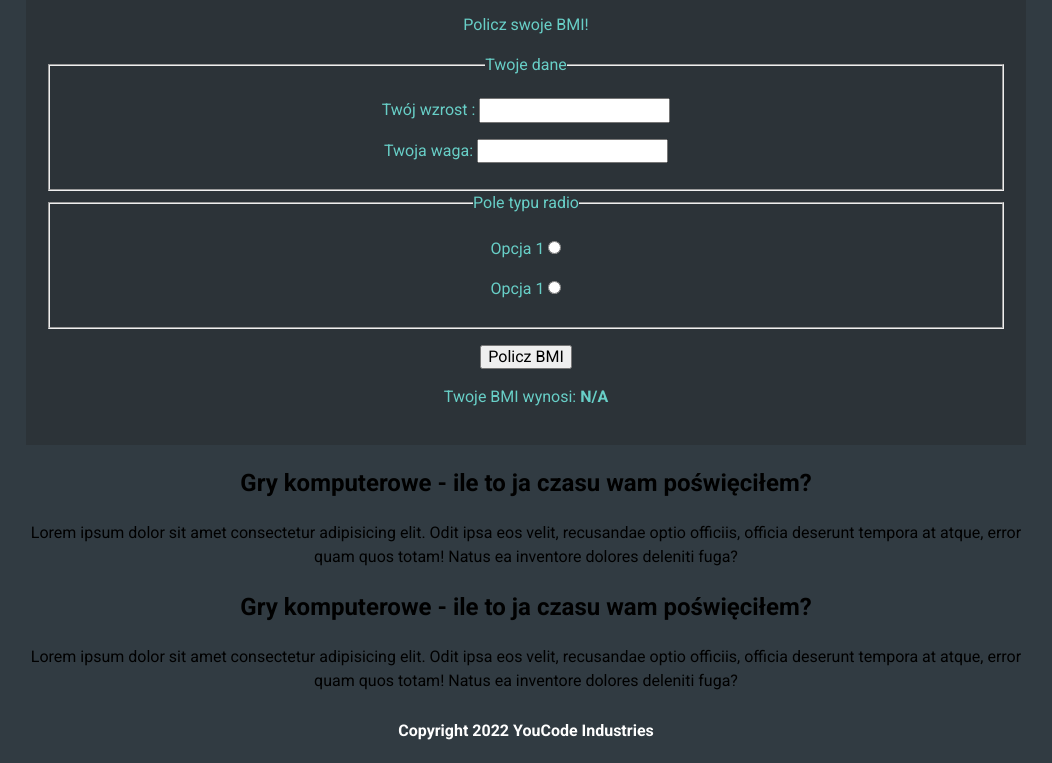
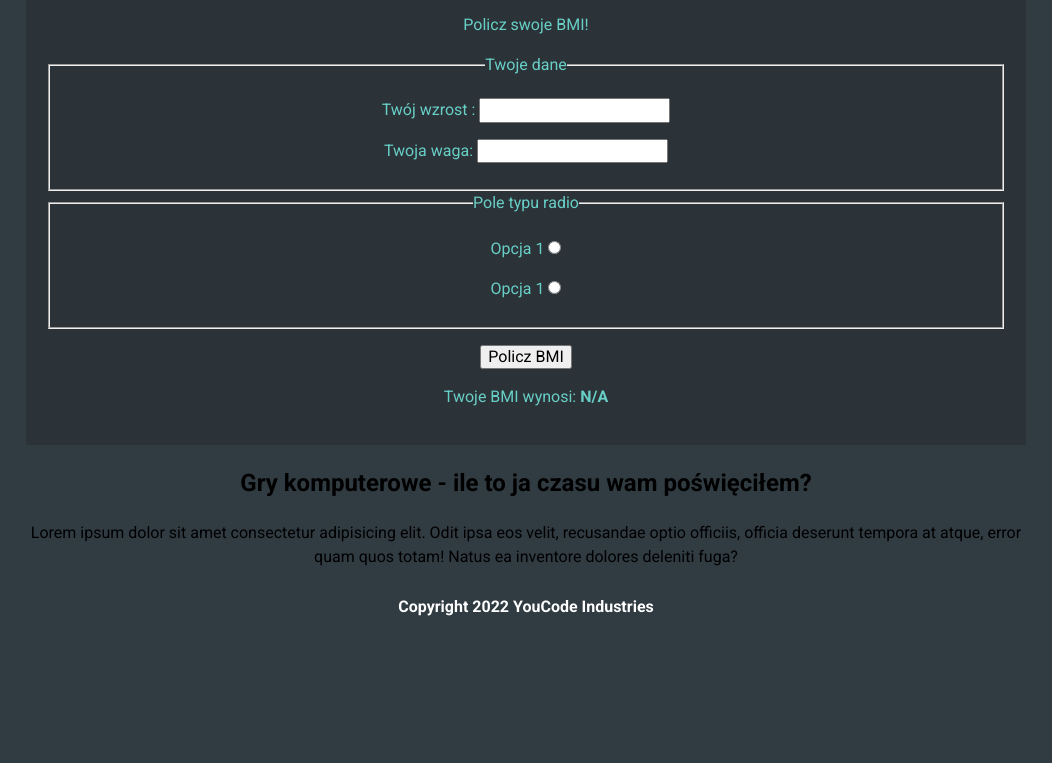
Before and after one commit to Grzegorz-Kolaty/homepage, a plain HTML site: page index.html in a window 1280 px wide. Shown: the part 1598-2361 px from the top of the page, without its empty margins (114-1166 px from the left). After the commit the page ends 2237 px from the top, so only its background shows below. Drawn offline with nearby package versions, Linux system fonts and the light colour scheme.

Commit message:
Revert "changed section added"
This reverts commit ffb646da81076d17322bece3bc877e8ec2fc0730.

```diff
--- a/index.html
+++ b/index.html
@@ -186,13 +186,6 @@
                         officiis, officia deserunt tempora at atque, error quam quos totam! Natus ea inventore dolores
                         deleniti fuga?
             </section>
-            <section id="nowy-akapit">
-                <div class="nowy-akapit">
-                    <h2 class="nowy-naglowek">Gry komputerowe - ile to ja czasu wam poświęciłem?</h2>
-                    <p>Lorem ipsum dolor sit amet consectetur adipisicing elit. Odit ipsa eos velit, recusandae optio
-                        officiis, officia deserunt tempora at atque, error quam quos totam! Natus ea inventore dolores
-                        deleniti fuga?
-            </section>
         </article>
     </main>
 
```
